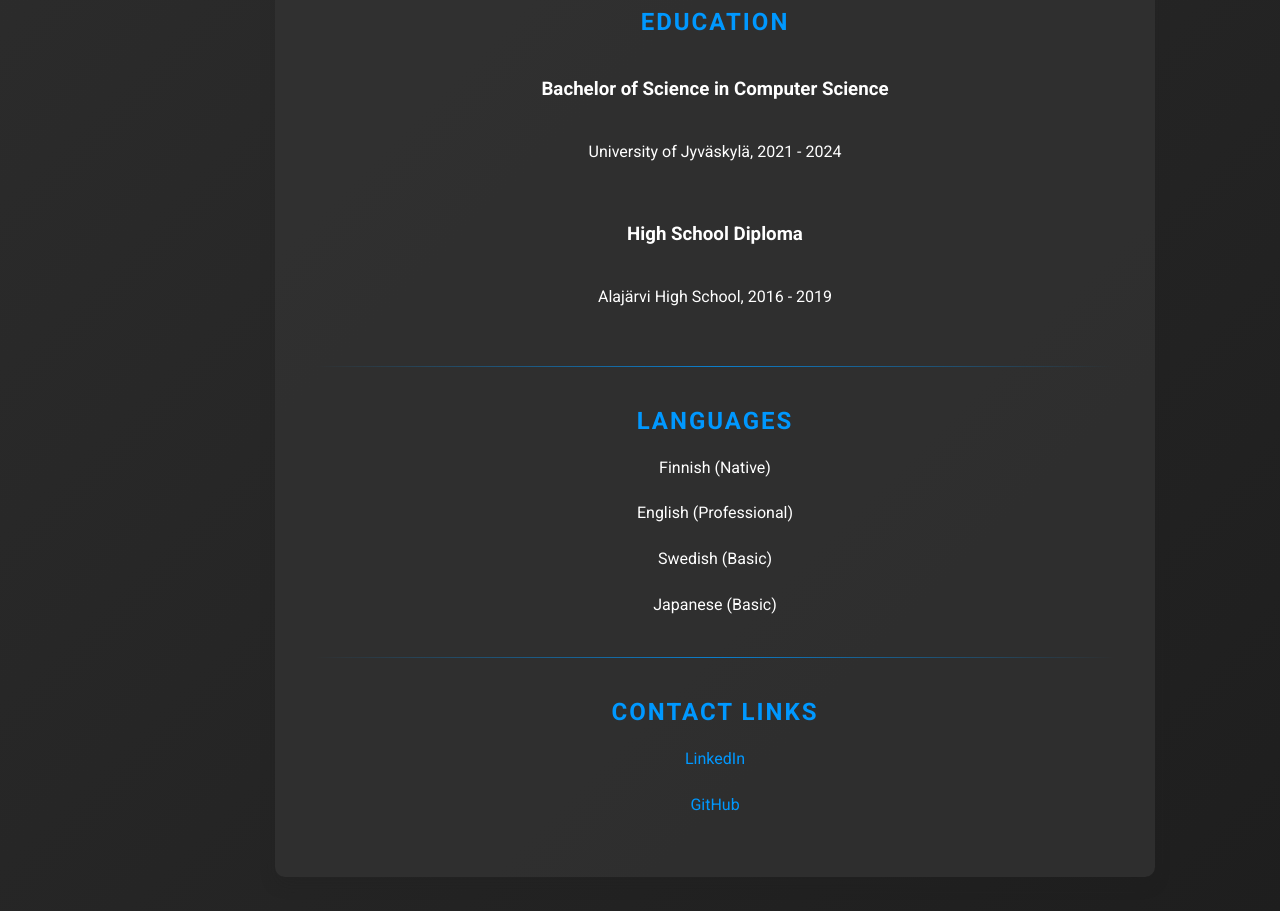
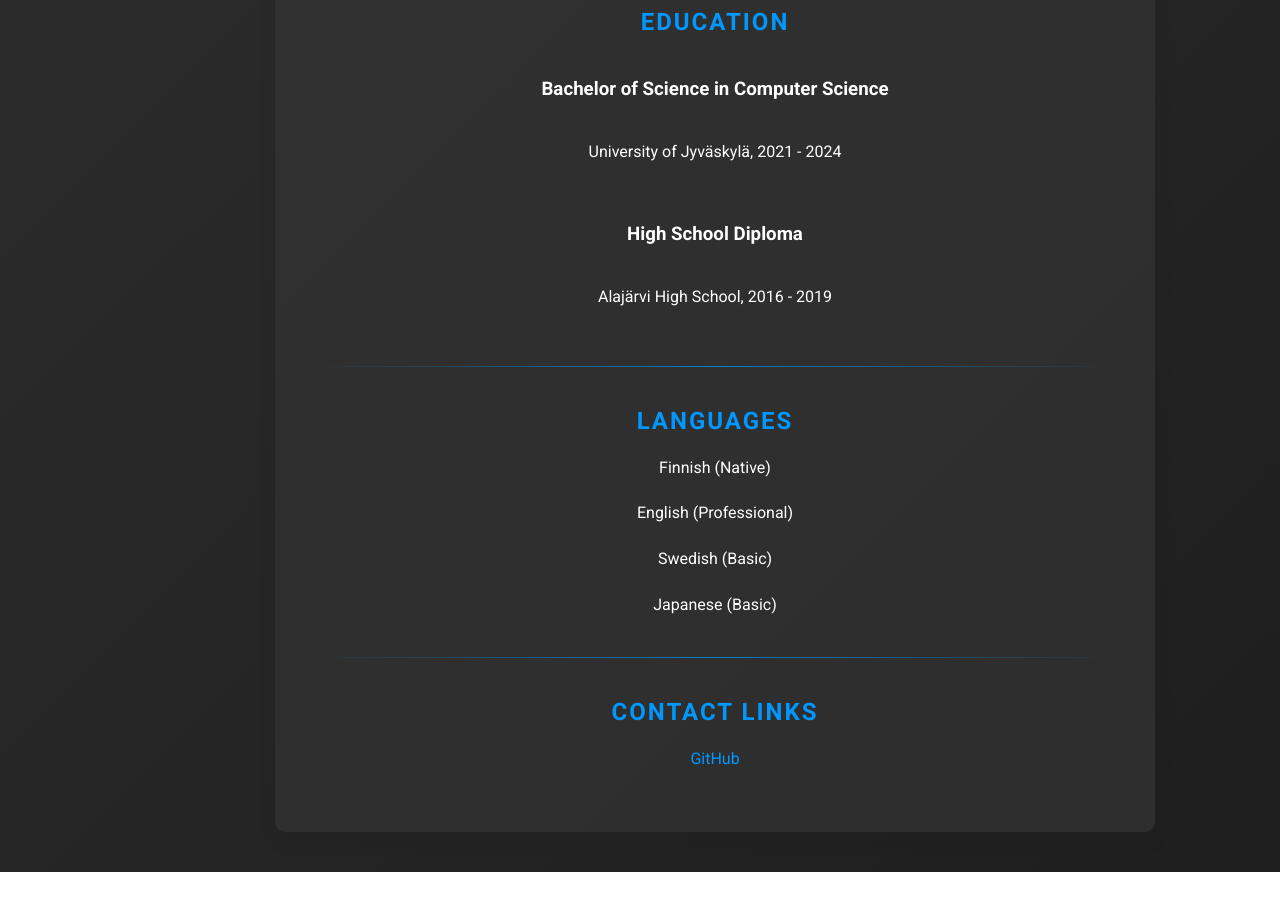
Before and after one commit to Kimpulla/Kimpulla.github.io, a plain HTML site: page cv.html in a window 1280 px wide. Shown: the part 1298-2209 px from the top of the page. After the commit the page ends 2170 px from the top, so only its background shows below. Drawn offline with Linux system fonts and the light colour scheme.

Commit message:
Update cv.html

```diff
--- a/cv.html
+++ b/cv.html
@@ -90,7 +90,6 @@
             <div class="contact">
                 <h2>Contact Links</h2>
                 <ul>
-                    <li><a href="https://www.linkedin.com/in/kimpulla" target="_blank">LinkedIn</a></li>
                     <li><a href="https://github.com/kimpulla" target="_blank">GitHub</a></li>
                 </ul>
             </div>
```
